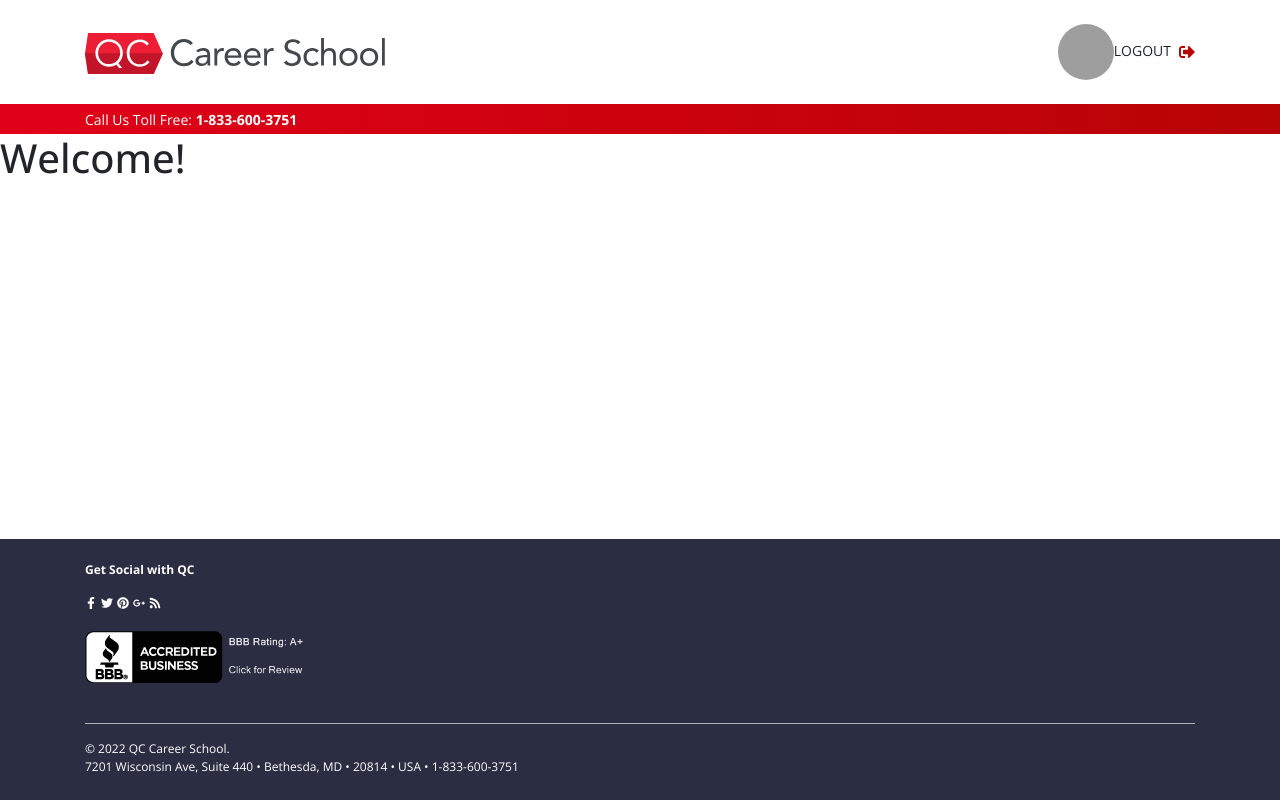
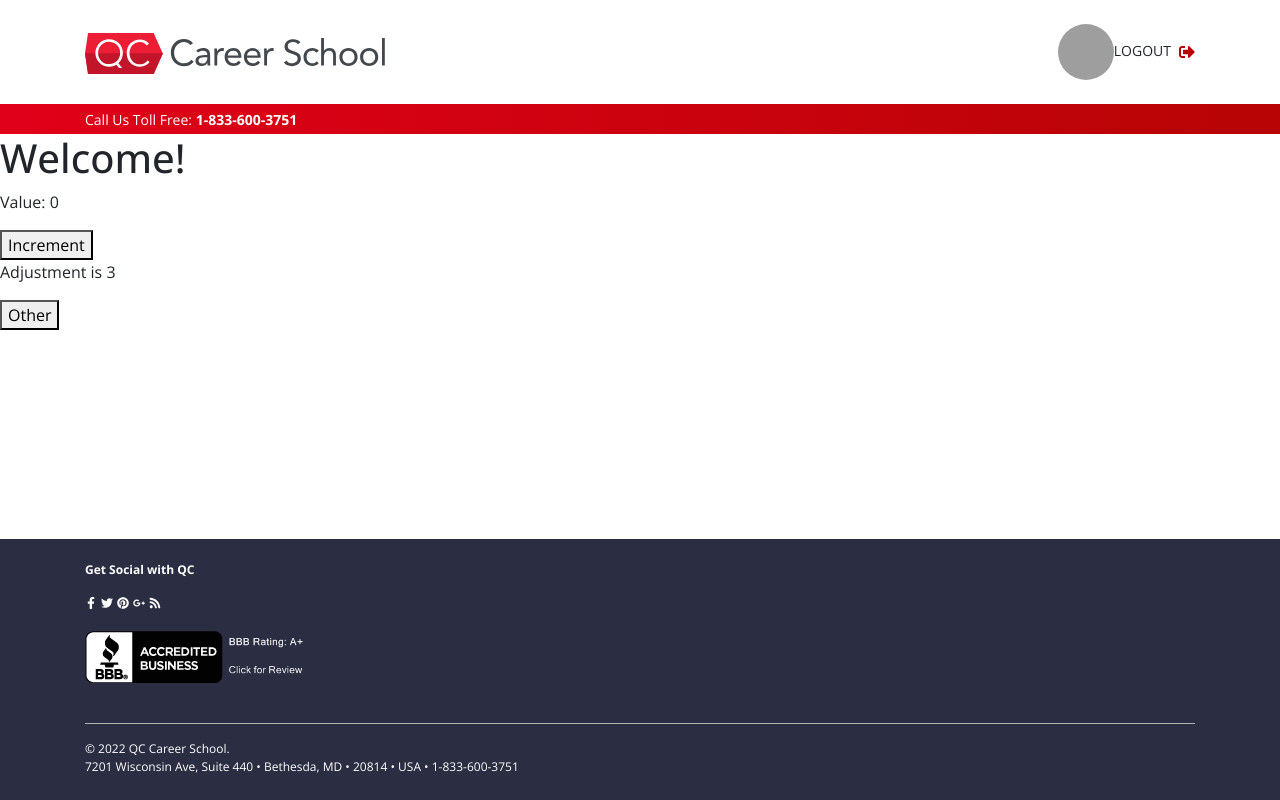
Before and after one commit to QCCareerSchool-Org/sc, a Next.js app: page /sc/students in a window 1280 px wide. Built offline with nearby package versions, Linux system fonts and the light colour scheme; grey boxes are pictures that could not be loaded.

Commit message:
Add obervables tests

```diff
--- a/src/pages/students/index.tsx
+++ b/src/pages/students/index.tsx
@@ -1,7 +1,81 @@
 import { NextPage } from 'next';
+import { MouseEventHandler, ReactElement, useEffect, useMemo, useRef, useState } from 'react';
+import { BehaviorSubject, map, Observable, Observer } from 'rxjs';
 
-const StudentPage: NextPage = () => (
-  <h1>Welcome!</h1>
-);
+const StudentPage: NextPage = () => {
+  const [ adjustment, setAdjustment ] = useState(3);
+
+  const foo$ = useRef(new BehaviorSubject<number>(0));
+
+  const onClick: MouseEventHandler<HTMLButtonElement> = e => {
+    foo$.current.next(foo$.current.value + 1);
+  };
+
+  console.log('parent render');
+
+  return (
+    <div>
+      <h1>Welcome!</h1>
+      <ChildComponent foo$={foo$.current.asObservable()} adjustment={adjustment} />
+      <button onClick={onClick}>Increment</button>
+      <p>Adjustment is {adjustment}</p>
+      <button onClick={() => setAdjustment(c => c + 1)}>Other</button>
+    </div>
+  );
+};
+
+type ChildProps = {
+  foo$: Observable<number>;
+  adjustment: number;
+};
+
+const ChildComponent = ({ foo$, adjustment }: ChildProps): ReactElement => {
+  const foo = useObservable(foo$);
+  console.log('child render');
+
+  const observer = useMemo(() => ({
+    next: (val: number) => {
+      console.log('in subscriber', val);
+    },
+  }), []);
+
+  const otherObserver = useMemo(() => ({
+    next: (val: number) => {
+      console.log('in adjusted subscriber', val + adjustment);
+    },
+  }), [ adjustment ]);
+
+  const fooX2$ = useRef(foo$.pipe(map(x => x * 2)));
+
+  const adjustedFoo$ = useMemo(() => foo$.pipe(map(x => x + adjustment)), [ foo$, adjustment ]);
+
+  useObservable2(fooX2$.current, observer);
+  useObservable2(adjustedFoo$, observer);
+  useObservable2(adjustedFoo$, otherObserver);
+
+  return (
+    <>
+      <p>Value: {foo}</p>
+    </>
+  );
+};
 
 export default StudentPage;
+
+function useObservable<T>(observable: Observable<T>): T | undefined {
+  const [ state, setState ] = useState<T>();
+
+  useEffect(() => {
+    const subscription = observable.subscribe(setState);
+    return () => subscription.unsubscribe();
+  }, [ observable ]);
+
+  return state;
+}
+
+function useObservable2<T>(observable: Observable<T>, observer: Partial<Observer<T>>): void {
+  useEffect(() => {
+    const subscription = observable.subscribe(observer);
+    return () => subscription.unsubscribe();
+  }, [ observable, observer ]);
+}
```
